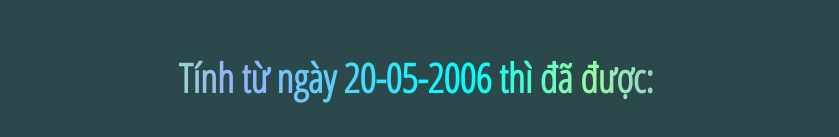
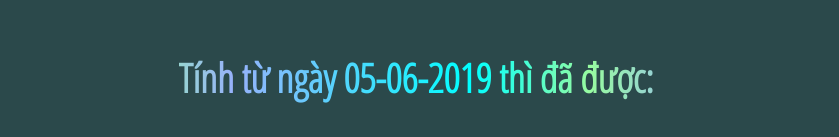
Before and after one commit to gpkbluesky/time, a React (Create React App) app: page / in a window 1280 px wide. Shown: the part 187-324 px from the top of the page, without its empty margins (224-1063 px from the left). Built offline with nearby package versions, Linux system fonts and the light colour scheme.

Commit message:
fix moment - start time

```diff
--- a/src/App.js
+++ b/src/App.js
@@ -72,7 +72,7 @@ class App extends Component {
             ? <>
               <div className="introducing">
                 <p>
-                  Tính từ ngày {Moment(this.state.thatDay, 'YYYY-M-D').format("DD-MM-YYYY")} thì đã được:
+                  Tính từ ngày {Moment(this.state.thatDay).format("DD-MM-YYYY")} thì đã được:
                 </p>
               </div>
               <div className="clock">
```
